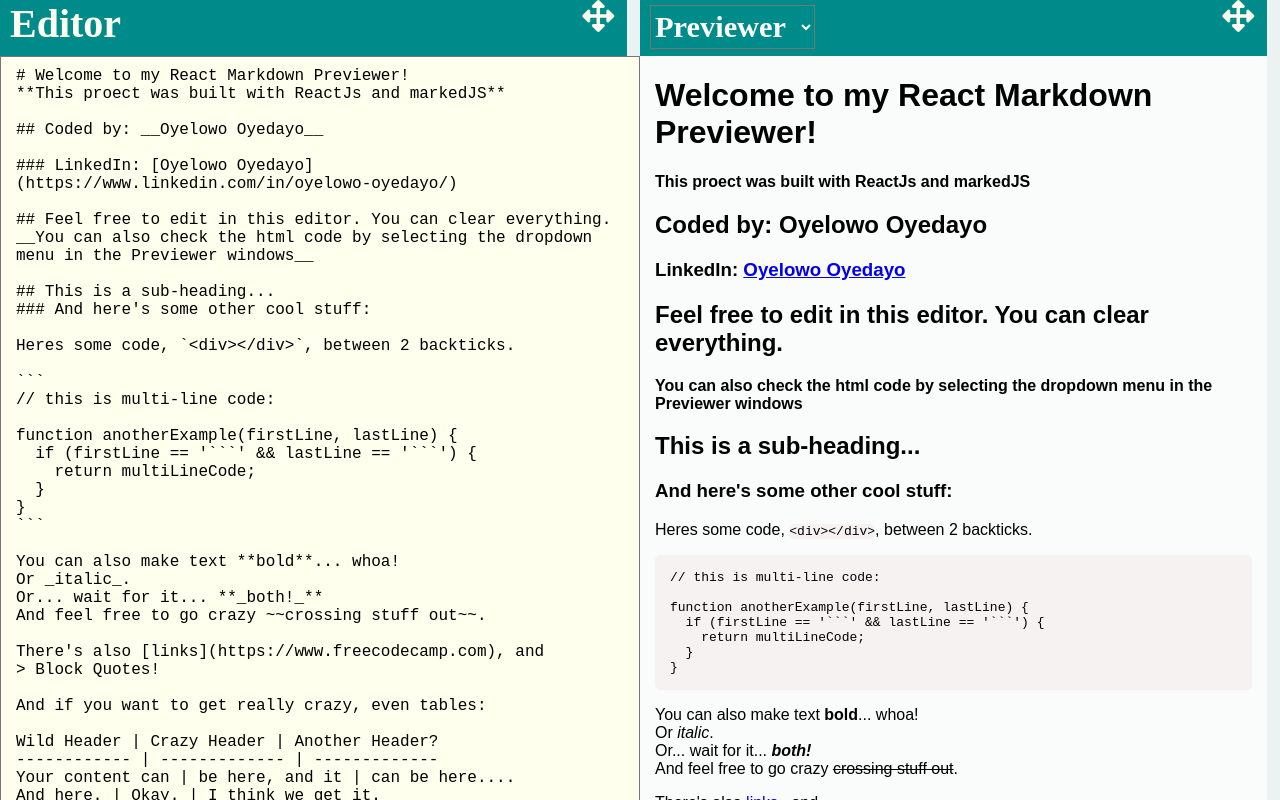
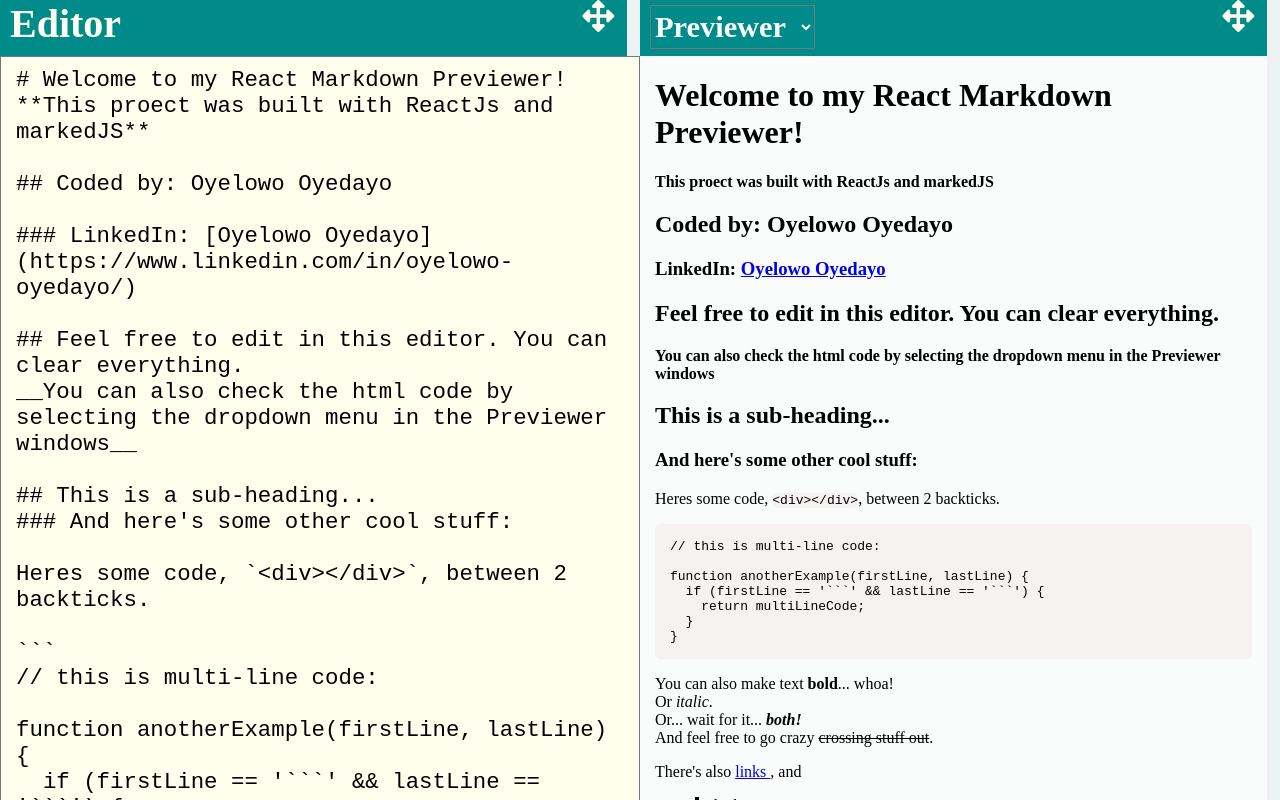
Before and after one commit to Oyelowo/markdown_previewer, a React (Create React App) app: page / in a window 1280 px wide. Built offline with nearby package versions, Linux system fonts and the light colour scheme; a web font is replaced by a local one.

Commit message:
Now passes. all tests. 9/9. Also make font smaller for smaller screens

```diff
--- a/src/App.jsx
+++ b/src/App.jsx
@@ -12,6 +12,7 @@ class App extends Component {
     PreviewIsFullScreen: false,
     selectWindow: 'previewer'
   }
+
 
   onChangeHandler = (event) => {
     this.setState({markdownInput: event.target.value})
@@ -70,7 +71,7 @@ class App extends Component {
           <Editor
 
             windowPan='Editor'
-            isFullscreen={this.state.EditorIsFullScreen}
+            isFullscreen={EditorIsFullScreen}
             onClick={this.toggleEditorScreenSize}
             id='editor'
             value={this.state.markdownInput}
@@ -81,7 +82,7 @@ class App extends Component {
           <Preview
             windowPan={selectWindowsOptions}
             windowType={selectWindow}
-            isFullscreen={this.state.PreviewIsFullScreen}
+            isFullscreen={PreviewIsFullScreen}
             onClick={this.togglePreviewScreenSize}
             id='preview'
             output={marked(this.state.markdownInput, {
--- a/src/assets/SampleText.jsx
+++ b/src/assets/SampleText.jsx
@@ -2,7 +2,7 @@ export const sampleText =
 `# Welcome to my React Markdown Previewer!
 **This proect was built with ReactJs and markedJS**
 
-## Coded by: __Oyelowo Oyedayo__
+## Coded by: Oyelowo Oyedayo
 
 ### LinkedIn: [Oyelowo Oyedayo](https://www.linkedin.com/in/oyelowo-oyedayo/)
 
--- a/src/component/Editor/Editor.css
+++ b/src/component/Editor/Editor.css
@@ -6,7 +6,7 @@
     box-sizing: border-box;
     margin: auto;
     background: #ffe;
-    font-size: 1rem;
+    font-size: 1.4rem;
 }
 
 .EditorFullScreen{
@@ -16,7 +16,7 @@
     padding: 10vh 5px 80vh 5px;
     z-index: 1;
     background: #ffe;
-    font-size: 1rem;
+    font-size: 1.4rem;
 }
 
 .largeWidthContainer{
@@ -32,6 +32,11 @@
         height: 45vh;
         padding: 0px 1px 1px 1px;
         margin: auto;
+        font-size: 1rem;
+    }
+
+    .EditorFullScreen{
+        font-size: 1rem;
     }
 
 }
--- a/src/index.css
+++ b/src/index.css
@@ -1,7 +1,7 @@
 body {
   margin: 0;
   padding: 0;
-  font-family: sans-serif;
+  /* font-family: sans-serif; */
   /* overflow-x: hidden; */
 }
 
```
